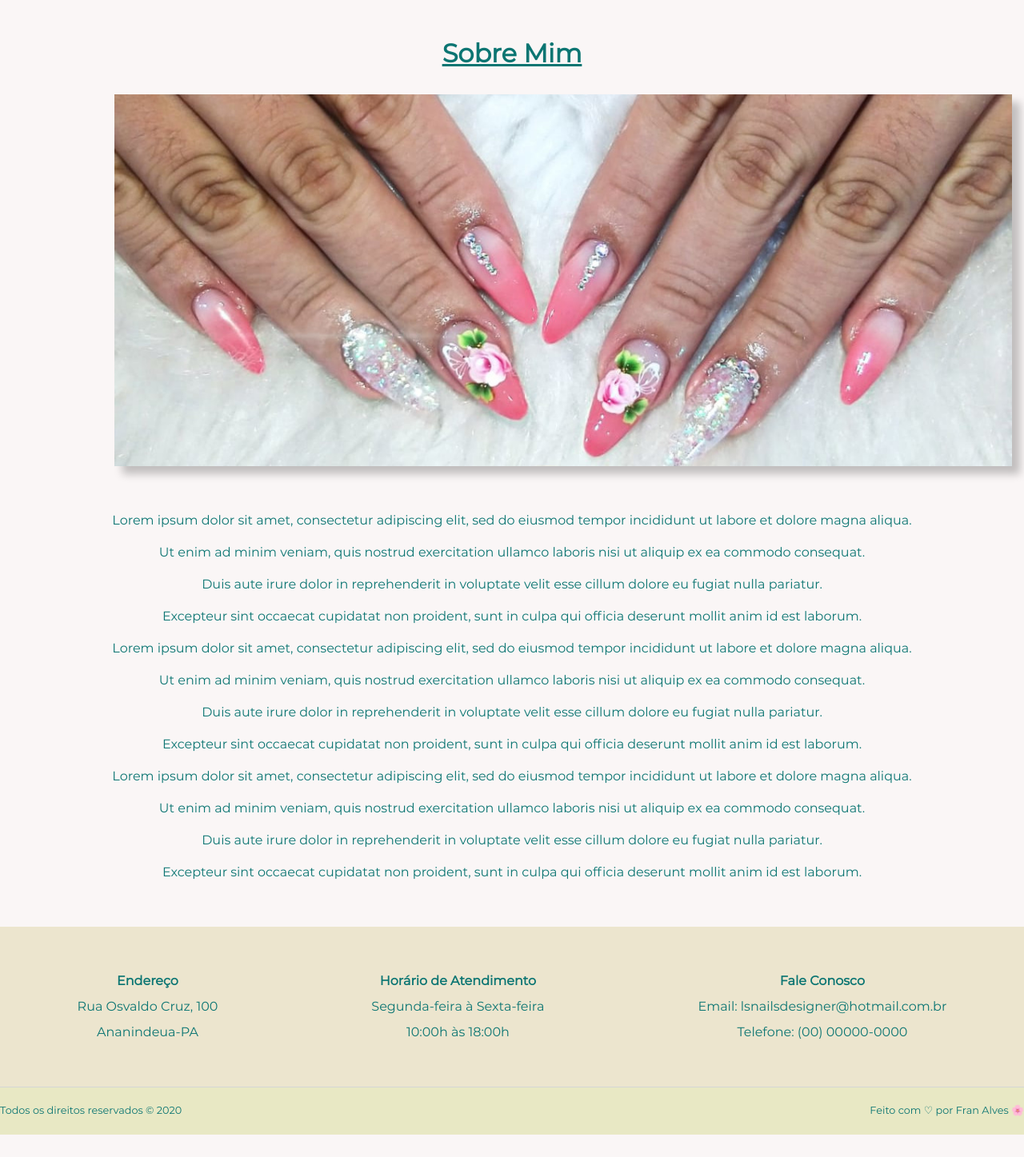
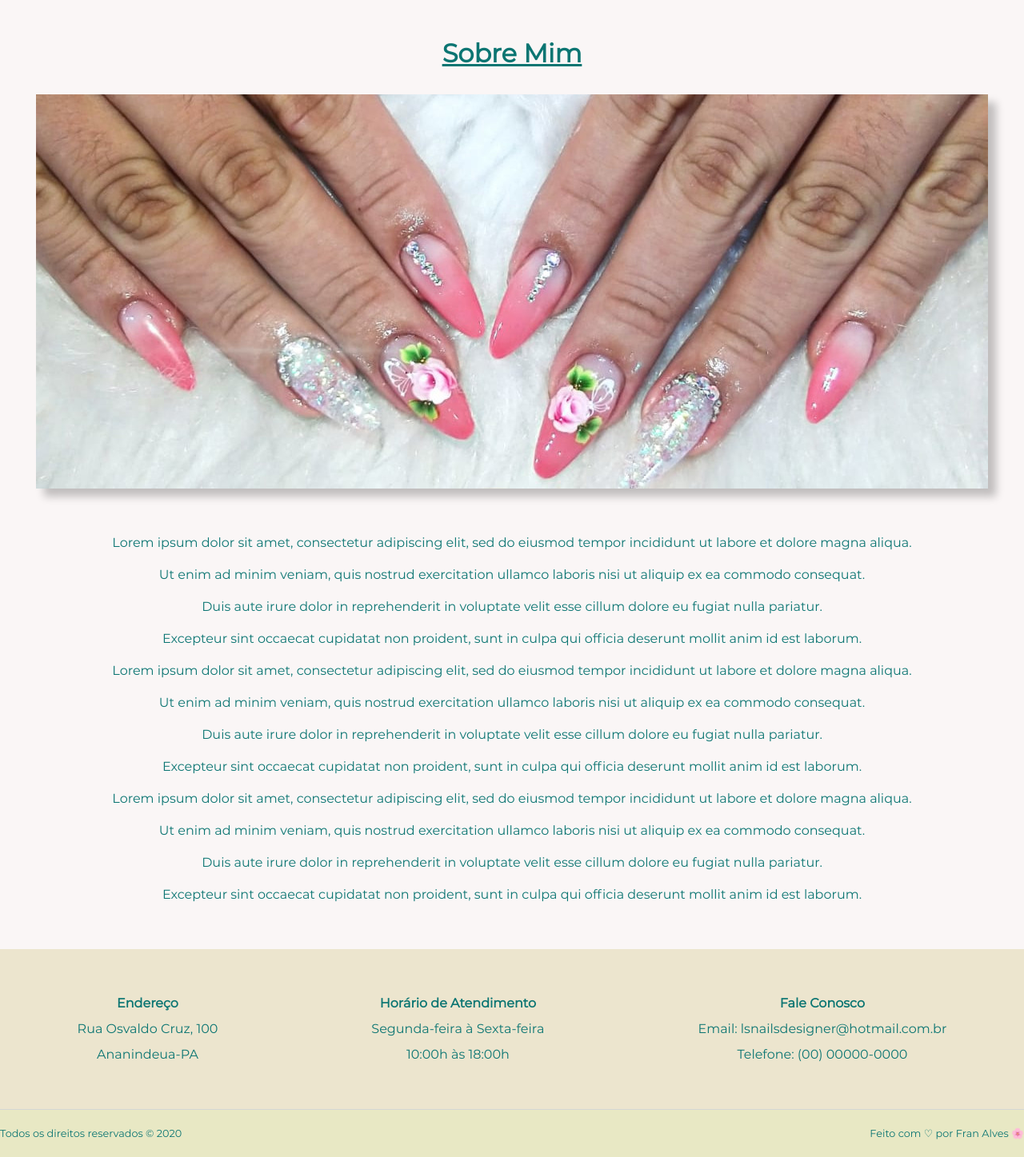
Before and after one commit to fransanalves/first-project, a PHP site: page /about.html in a window 1280 px wide. Shown: the part 182-1629 px from the top of the page at 80% size. Before the commit the page ends 1601 px from the top, so only its background shows below. Run offline with PHP 8.4, Linux system fonts and the light colour scheme; some libraries are stand-ins or nearby versions.

Commit message:
Alterações de estilo

```diff
--- a/about.html
+++ b/about.html
@@ -10,26 +10,26 @@
     <link href="css_/about.css" rel="stylesheet">
 </head>
 <body>
-    <!-- Header -->
     <header class="cabecalho">
-
-        <!-- Redes sociais-->
         <ul class="menu-lista">
             <li class="menu-item">
                 <a href="#" class="link-redes-sociais">
                     <i class="fab fa-instagram icon-redes-sociais"></i>
                 </a>
             </li>
+
             <li class="menu-item">
                 <a href="#" class="link-redes-sociais">
                     <i class="fab fa-facebook-f icon-redes-sociais"></i>
                 </a>
             </li>
+
             <li class="menu-item">
                 <a href="#" class="link-redes-sociais">
                     <i class="fab fa-whatsapp icon-redes-sociais"></i>
                 </a>
             </li>
+
             <li class="menu-item">
                 <a href="#" class="link-redes-sociais">
                     <i class="far fa-envelope icon-redes-sociais"></i>
@@ -37,12 +37,10 @@
             </li>
         </ul>
 
-        <!-- Imagem logo-->
         <div class="logomarca">
             <a href="index.html"><img src="img_/flower-logo.png" class="logo-img" alt="logomarca"></a>
         </div>
 
-        <!-- Menu de navegação-->
         <nav class="menu">
             <ul class="menu-lista">
                 <li class="menu-item">
@@ -50,16 +48,19 @@
                         Home
                     </a>
                 </li>
+
                 <li class="menu-item">
-                    <a class="menu-link" href="#">
+                    <a class="menu-link" href="about.html">
                         Sobre Mim
                     </a>
                 </li>
+
                 <li class="menu-item">
                     <a class="menu-link" href="gallery.html">
                         Galeria
                     </a>
                 </li>
+
                 <li class="menu-item">
                     <a class="menu-link" href="form.html">
                         Contato
@@ -69,17 +70,18 @@
         </nav>
     </header>
 
-    <!-- Section About me -->
-    <section>
-        <div class="container">
+    <section class="sobre-mim">
+        <div class="titulo-sobre-mim">
+            <h2 class="titulo-principal">Sobre Mim</h2>
+        </div>
 
-            <h1 class="title-principal">Sobre Mim</h1>
+        <div class="sobre-mim-itens">
+            <div class="sobre-mim-img">
+                <img src="img_/image1.jpeg">
+            </div>
 
-            <div class="about-items">
-
-                <img src="img_/image1.jpeg" class="about-img">
-
-                <p class="about-info">
+            <div class="sobre-mim-info">
+                <p>
                     Lorem ipsum dolor sit amet, consectetur adipiscing elit, sed do eiusmod tempor incididunt ut labore et dolore magna aliqua.<br>
                     Ut enim ad minim veniam, quis nostrud exercitation ullamco laboris nisi ut aliquip ex ea commodo consequat.<br>
                     Duis aute irure dolor in reprehenderit in voluptate velit esse cillum dolore eu fugiat nulla pariatur.<br>
@@ -97,7 +99,6 @@
         </div>
     </section>
 
-     <!-- Footer -->
      <footer class="rodape">
         <div class="rodape-maior">
             <div class="itens-rodape-maior">
@@ -128,12 +129,12 @@
                 <p class="paragrafo-rodape-menor">
                     Todos os direitos reservados &copy; 2020
                 </p>
+
                 <p class="paragrafo-rodape-menor">
                     Feito com &#9825; por Fran Alves &#127800;
                 </p>
             </div>
         </div>
-
     </footer>
 
     <script src="js_/jquery-3.3.1.slim.min.js"></script>
@@ -141,5 +142,6 @@
     <script src="js_/bootstrap.min.js"></script>
     <script src="js_/fontawesome.all.min.js"></script>
 
-</body>
+    </body>
+
 </html>
--- a/css_/about.css
+++ b/css_/about.css
@@ -1,5 +1,5 @@
 
-.title-principal {
+.titulo-principal {
     color: #0B7572;
     text-align: center;
     font-weight: bold;
@@ -7,12 +7,19 @@
     margin-top: 3rem;
     text-decoration: underline;
 }
-.about-img {
-    margin: 2rem 0 0 4rem;
+
+.sobre-mim-itens {
+    display: flex;
+    justify-content: center;
+    flex-wrap: wrap;
+}
+
+.sobre-mim-img {
+    margin-top: 2rem;
     box-shadow: 10px 10px 10px rgba(0, 0, 0, 0.23);
 }
 
-.about-info {
+.sobre-mim-info {
     text-align: center;
     margin-top: 3rem;
     margin-bottom: 3rem;
```
Also changed, not shown: css_/gallery.css (+4 -4 lines), css_/style.css (+2 -5 lines), form.html (+12 -11 lines), gallery.html (+38 -38 lines), index.html (+6 -8 lines).
